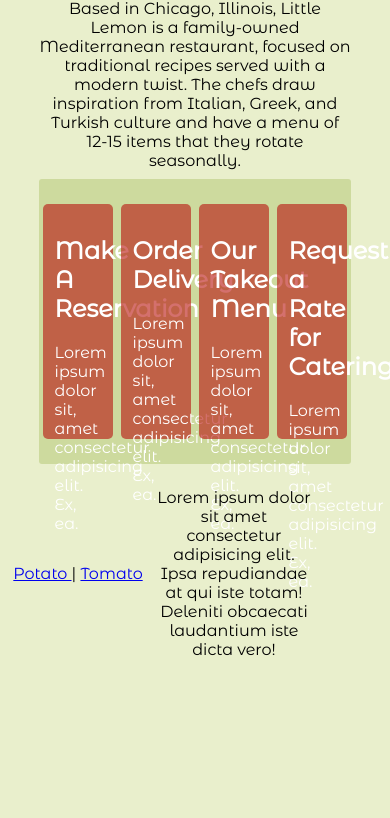
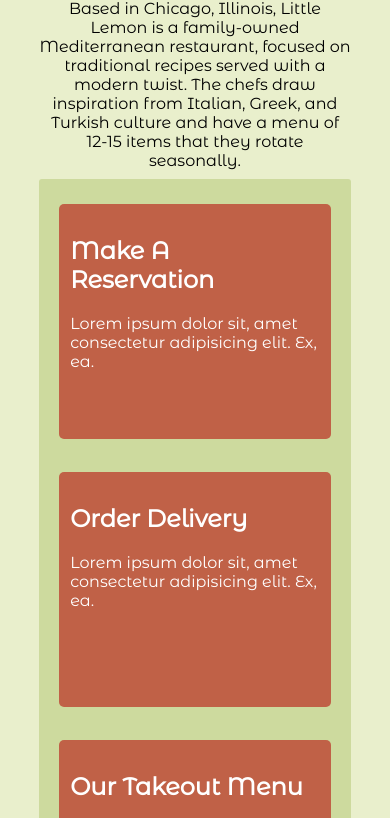
Before and after one commit to Zibilyonik/little_lemon_portfolio, a plain HTML site: page index.html in a window 390 px wide. Shown: the part 243-1061 px from the top of the page. Before the commit the page ends 927 px from the top, so only its background shows below. Drawn offline with Linux system fonts and the light colour scheme.

Commit message:
add responsiveness for small screen, adjust footer margin, change catering text

```diff
--- a/css/styles.scss
+++ b/css/styles.scss
@@ -92,6 +92,10 @@ header {
 
 footer {
     width: $website-width;
+    font-size: small;
+    .row {
+        margin: 0 auto;
+    }
 }
 
 
@@ -101,3 +105,19 @@ footer {
     justify-content: center;
     align-items: center;
 }
+
+@media only screen and (max-width: 768px) {
+    .row {
+        flex-direction: column;
+    }
+    .col {
+        max-width: $website-width;
+    }
+    footer {
+        margin: 0 auto;
+    }
+    .footer-col {
+
+        width: 100%;
+    }
+}
--- a/index.html
+++ b/index.html
@@ -56,7 +56,7 @@
                     <p class="meal-text">Lorem ipsum dolor sit, amet consectetur adipisicing elit. Ex, ea.</p>
                 </div>
                 <div class="col meal-title-container">
-                    <h2 class="meal-title">Request a Rate for Catering</h2>
+                    <h2 class="meal-title">Request Catering</h2>
                     <p class="meal-text">Lorem ipsum dolor sit, amet consectetur adipisicing elit. Ex, ea.</p>
                 </div>
             </div>
```
Also changed, not shown: css/styles.css, 1 other file.
